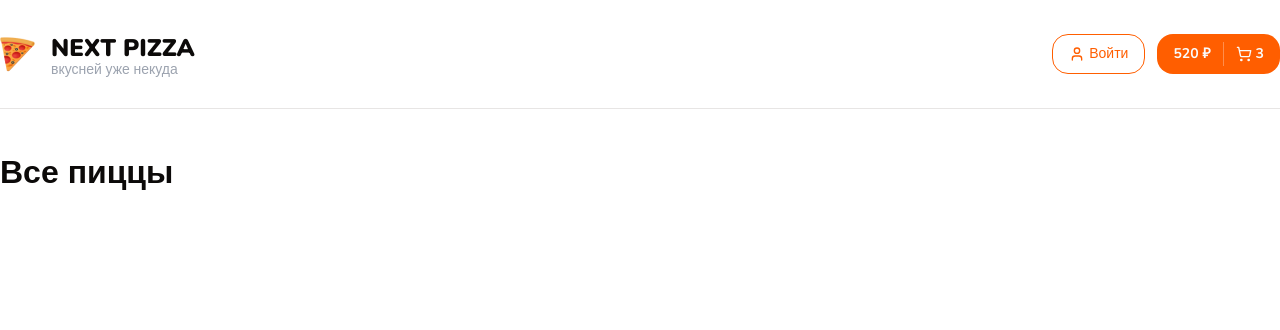
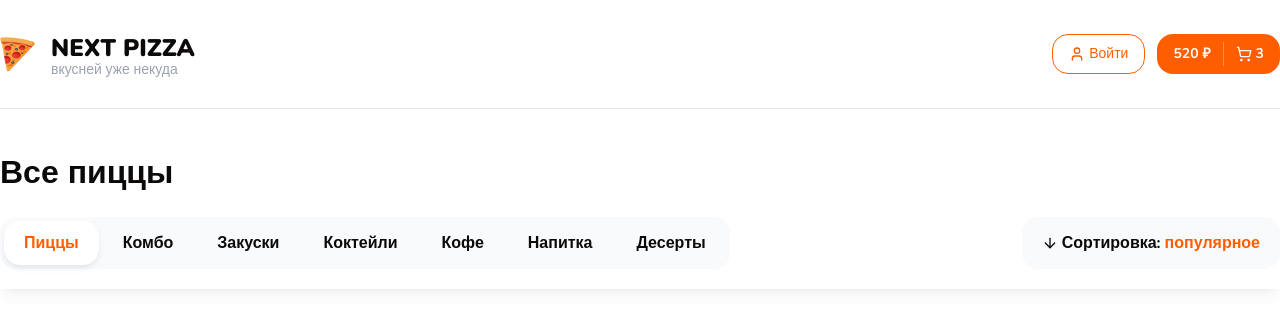
Before and after one commit to z1g99/next-pizza, a Next.js app: page / in a window 1280 px wide. Shown: the top 330 px of the page. Built offline with nearby package versions, Linux system fonts and the light colour scheme.

Commit message:
Merged sort popup and categories into top bar & change home page

```diff
--- a/src/app/page.tsx
+++ b/src/app/page.tsx
@@ -1,9 +1,10 @@
-import {Container, Title} from '@/components/shared'
+import {Container, Title, TopBar} from '@/components/shared'
 
 export default function Home() {
   return <>
     <Container className='mt-10'>
       <Title text='Все пиццы' size='lg' className='font-extrabold'/>
     </Container>
+    <TopBar/>
   </>
 }
--- a/src/components/shared/index.ts
+++ b/src/components/shared/index.ts
@@ -3,3 +3,4 @@
 export { Title } from './title'
 export { Categories } from './categories'
 export { SortPopup } from './sort-popup'
+export { TopBar } from './top-bar'
--- /dev/null
+++ b/src/components/shared/top-bar.tsx
@@ -0,0 +1,20 @@
+import React from 'react'
+import {cn} from '@/lib/utils'
+import {Container} from '@/components/shared/container'
+import {Categories} from '@/components/shared/categories'
+import {SortPopup} from '@/components/shared/sort-popup'
+
+interface Props {
+	className?: string
+}
+
+export const TopBar: React.FC<Props> = ({className}) => {
+	return (
+		<div className={cn('sticky top-0 bg-white py-5 shadow-lg shadow-black/5 z-10', className)}>
+			<Container className='flex items-center justify-between'>
+				<Categories/>
+				<SortPopup/>
+			</Container>
+		</div>
+	)
+}
```
